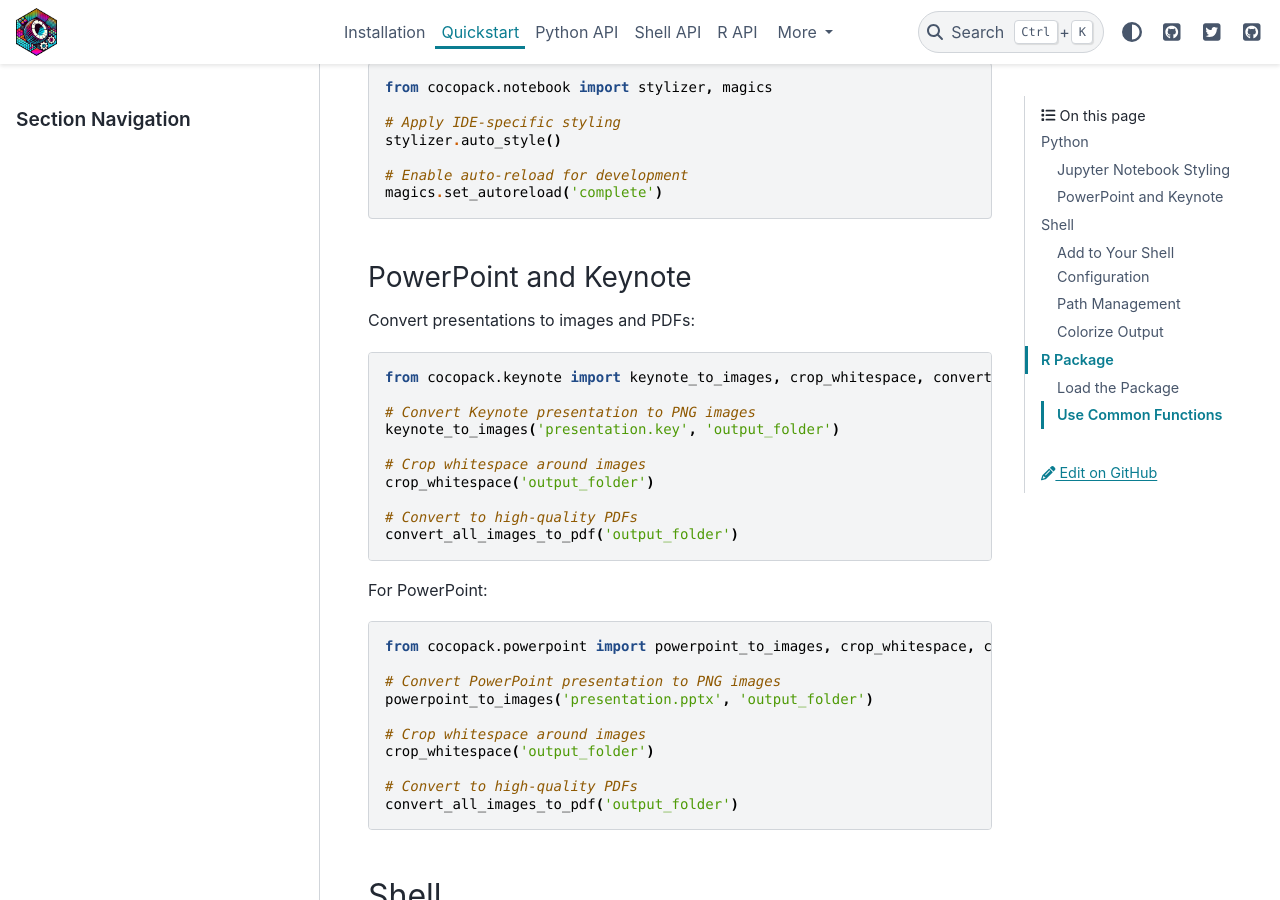
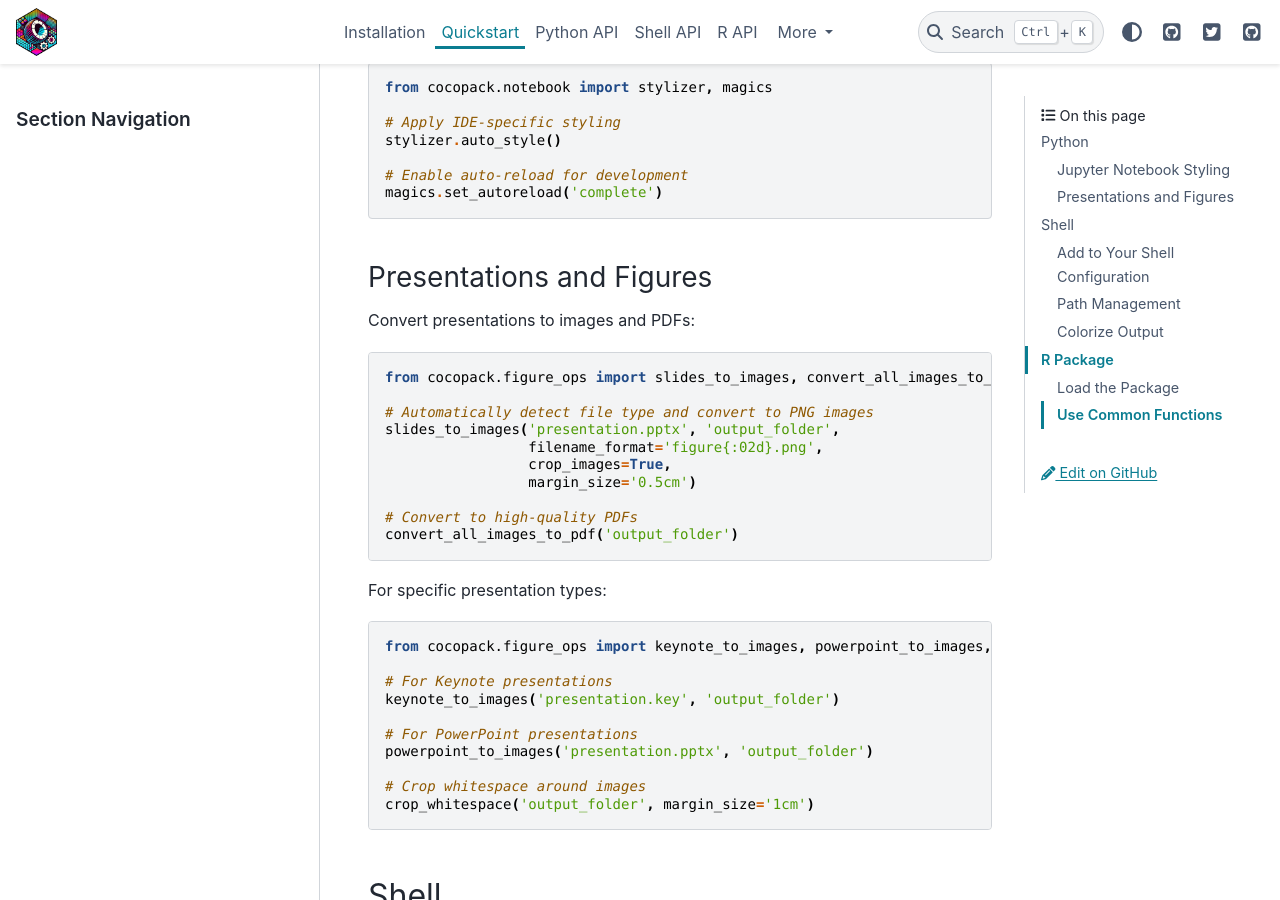
Before and after one commit to ColinConwell/CocoPack, a Sphinx documentation site: the page built from docs/source/user/quickstart.rst, in a window 1280 px wide and 900 px high, scrolled down 529 px. Built offline with Sphinx 7.4.7 and the PyData theme 0.15.4, drawn with Linux system fonts in a browser that asks for light colours; pages that are not in the unit, such as notebooks, are missing from menus; the version number is read from the project's files by our own code.

Commit message:
updated docs

```diff
--- a/docs/source/user/quickstart.rst
+++ b/docs/source/user/quickstart.rst
@@ -24,38 +24,38 @@ One of the most useful features is the Jupyter notebook styling and magic comman
     # Enable auto-reload for development
     magics.set_autoreload('complete')
 
-PowerPoint and Keynote
-----------------------
+Presentations and Figures
+------------------------
 
 Convert presentations to images and PDFs:
 
 .. code-block:: python
 
-    from cocopack.keynote import keynote_to_images, crop_whitespace, convert_to_pdf
+    from cocopack.figure_ops import slides_to_images, convert_all_images_to_pdf
 
-    # Convert Keynote presentation to PNG images
-    keynote_to_images('presentation.key', 'output_folder')
-
-    # Crop whitespace around images
-    crop_whitespace('output_folder')
+    # Automatically detect file type and convert to PNG images
+    slides_to_images('presentation.pptx', 'output_folder',
+                     filename_format='figure{:02d}.png',
+                     crop_images=True,
+                     margin_size='0.5cm')
 
     # Convert to high-quality PDFs
     convert_all_images_to_pdf('output_folder')
 
-For PowerPoint:
+For specific presentation types:
 
 .. code-block:: python
 
-    from cocopack.powerpoint import powerpoint_to_images, crop_whitespace, convert_to_pdf
+    from cocopack.figure_ops import keynote_to_images, powerpoint_to_images, crop_whitespace
 
-    # Convert PowerPoint presentation to PNG images
+    # For Keynote presentations
+    keynote_to_images('presentation.key', 'output_folder')
+
+    # For PowerPoint presentations
     powerpoint_to_images('presentation.pptx', 'output_folder')
 
     # Crop whitespace around images
-    crop_whitespace('output_folder')
-
-    # Convert to high-quality PDFs
-    convert_all_images_to_pdf('output_folder')
+    crop_whitespace('output_folder', margin_size='1cm')
 
 Shell
 =====
```
Also changed, not shown: README.md (+26 -7 lines), docs/source/api/python/convert.rst (added, +39 -0 lines), docs/source/api/python/figure_ops.rst (added, +119 -0 lines), docs/source/api/python/index.rst (+8 -8 lines), 1 other file.
